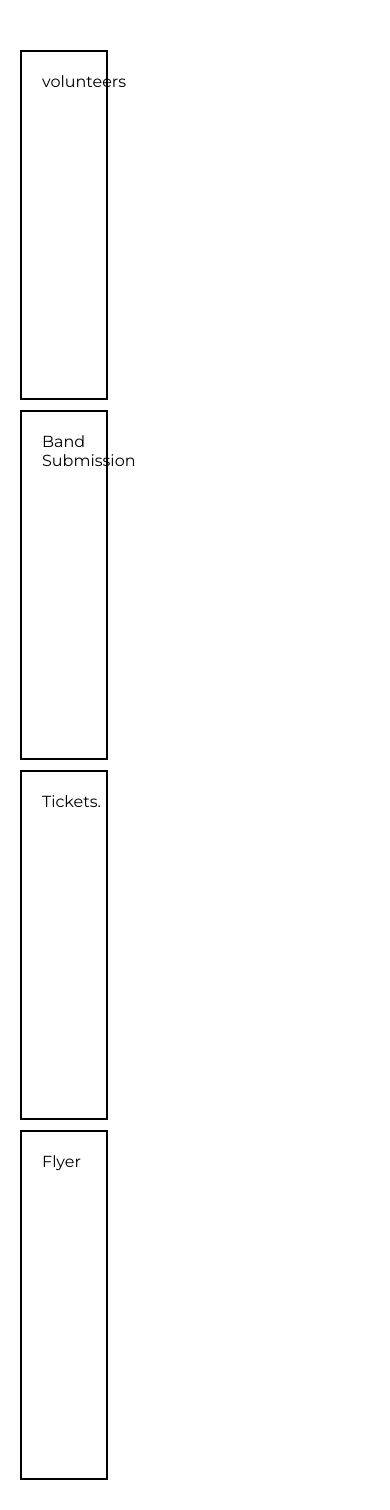
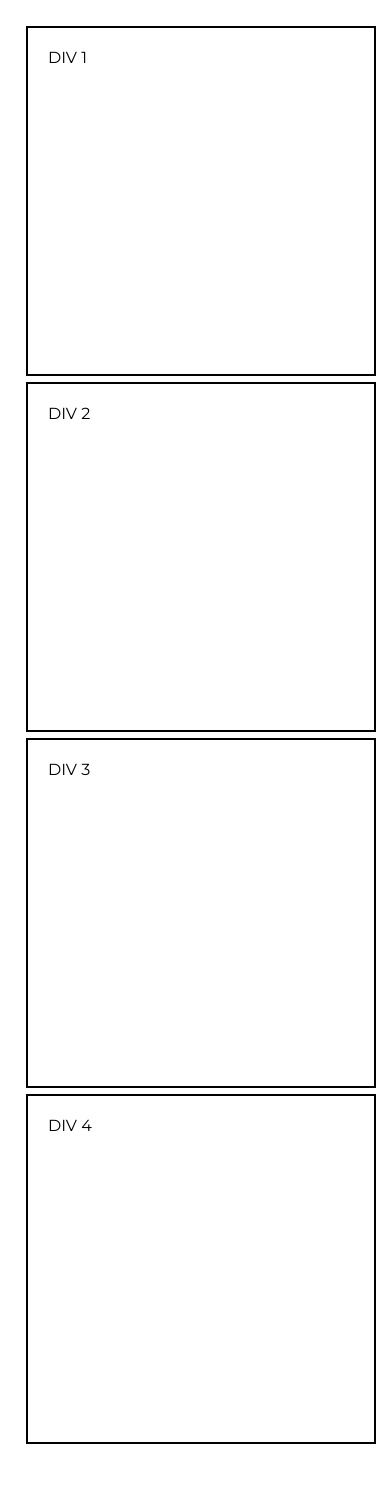
Before and after one commit to Slavi-Svec/react-components, a React (Create React App) app: page / in a window 390 px wide. After the commit the page ends 1470 px from the top, so only its background shows below. Built offline with nearby package versions, Linux system fonts and the light colour scheme.

Commit message:
Change media query grid sizes

```diff
--- a/src/Components/ReactGrid/ReactGrid.jsx
+++ b/src/Components/ReactGrid/ReactGrid.jsx
@@ -5,12 +5,12 @@ const ReactGrid = () => {
   return (
     <>
       <div class="flex-grid-fours">
-        <div className="col">volunteers</div>
-        <div className="col">Band Submission</div>
+        <div className="col">DIV 1</div>
+        <div className="col">DIV 2</div>
       </div>
       <div class="flex-grid-fours">
-        <div className="col">Tickets.</div>
-        <div className="col">Flyer</div>
+        <div className="col">DIV 3</div>
+        <div className="col">DIV 4</div>
       </div>
     </>
   )
--- a/src/Components/ReactGrid/styles.css
+++ b/src/Components/ReactGrid/styles.css
@@ -2,11 +2,9 @@
   box-sizing: border-box;
 }
 body {
-  padding: 30px 10% 0 10%;
+  padding: 2% 10% 5% 10%;
 }
-.flex-grid {
-  margin: 0 0 20px 0;
-}
+
 .col {
   background: white;
   border: black 2px solid;
@@ -31,17 +29,8 @@ body {
 
 @media (max-width: 768px) {
   .flex-grid-fours .col {
-    width: 100%;
-    height: 150px;
-  }
-
-  .flex-grid,
-  .flex-grid-fours {
-    display: block;
-    .col {
-      width: 100%;
-      margin: 0 0 10px 0;
-    }
+    width: 50%;
+    height: 300px;
   }
 }
 
@@ -52,14 +41,8 @@ body {
   }
   body {
     padding: 20px;
-    margin: 30px 0 0 0;
   }
-  .flex-grid,
   .flex-grid-fours {
     display: block;
-    .col {
-      width: 25%;
-      margin: 0 0 10px 0;
-    }
   }
 }
```
